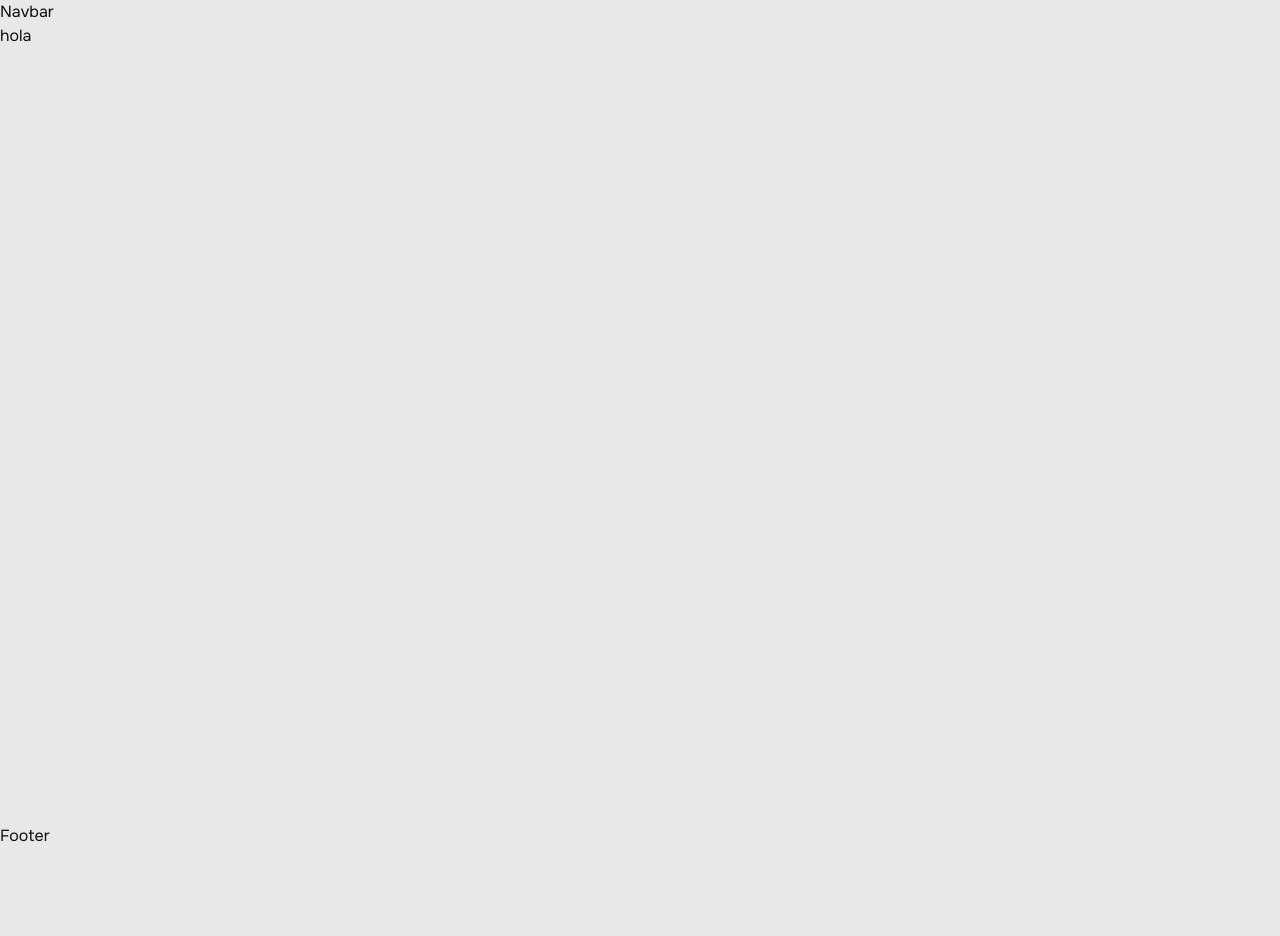
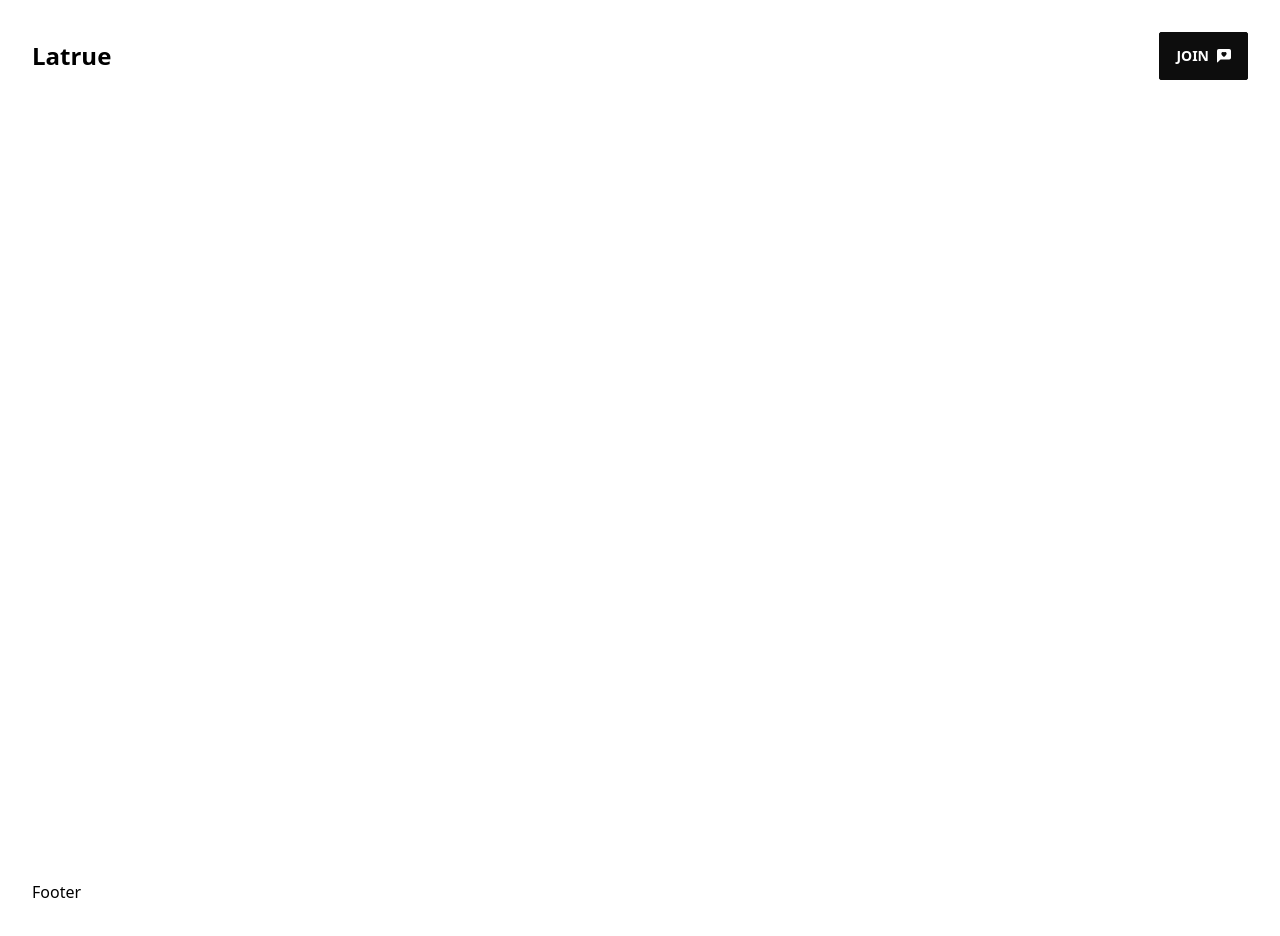
Before and after one commit to dariomunozstudios/latrue, a Next.js app: page / in a window 1280 px wide. Before the commit the page ends 848 px from the top, so only its background shows below. Built offline with nearby package versions, Linux system fonts and the light colour scheme.

Commit message:
Headless UI

```diff
--- a/app/layout.tsx
+++ b/app/layout.tsx
@@ -17,8 +17,8 @@ export default function RootLayout({
   children: React.ReactNode
 }) {
   return (
-    <html data-theme="garden">
-      <body className={onest.className}>
+    <html data-theme="lofi" className='p-8'>
+      <body className={onest.className + "tracking-wider leading-normal"}>
       <Navbar/>
       {children}
       <Footer/>
--- a/app/page.tsx
+++ b/app/page.tsx
@@ -4,7 +4,7 @@ export default function Home() {
   return (
     <main>
       <div className='h-screen'>
-        hola
+
       </div>
     </main>
   )
--- a/components/Navbar.tsx
+++ b/components/Navbar.tsx
@@ -1,9 +1,17 @@
 import React from "react"
-
+import { BsChatLeftHeartFill } from "react-icons/bs"
 const Navbar = () => {
     return (
-        <div>
-        Navbar
+        <div className="sticky top-8 flex justify-between items-center">
+
+        <div className="font-bold text-2xl">
+        Latrue
+        </div>
+
+        <button className="btn btn-primary">
+        Join <BsChatLeftHeartFill/>
+        </button>
+
         </div>
     )
 }
--- a/package.json
+++ b/package.json
@@ -9,9 +9,11 @@
     "lint": "next lint"
   },
   "dependencies": {
+    "@headlessui/react": "^1.7.17",
     "next": "13.5.4",
     "react": "^18",
-    "react-dom": "^18"
+    "react-dom": "^18",
+    "react-icons": "^4.11.0"
   },
   "devDependencies": {
     "@types/node": "^20",
--- a/tailwind.config.ts
+++ b/tailwind.config.ts
@@ -8,8 +8,7 @@ const config: Config = {
   ],
   plugins: [require("daisyui")],
   daisyui: {
-    themes: true,
-    darkTheme: "coffee",
+    themes: true
   }
 }
 export default config
```
Also changed, not shown: 1 other file (tests, documents, lock files or other folders).
